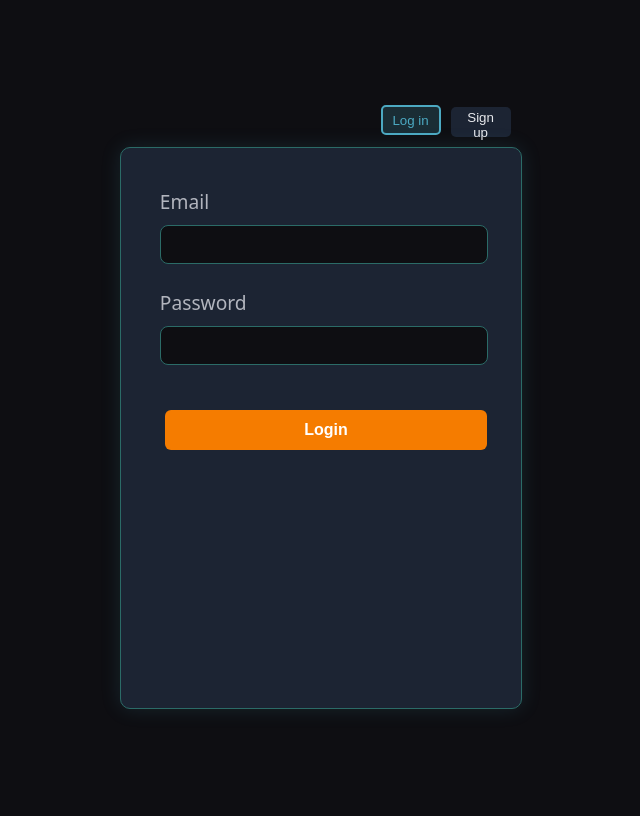
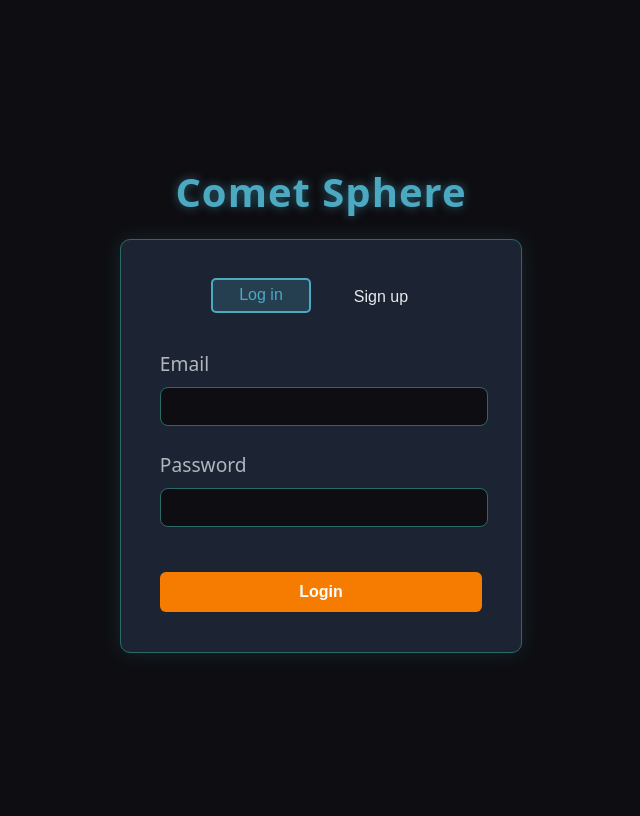
Before and after one commit to WajdiEl-Imtiyaz/web_asg, a PHP site: page /login.php in a window 1280 px wide. Shown: the whole page, without its empty margins (319-959 px from the left). Run offline with PHP 8.4, Linux system fonts and the light colour scheme.

Commit message:
Design changes to login page

```diff
--- a/login/login.css
+++ b/login/login.css
@@ -6,13 +6,22 @@ body {
   height: 100vh;
   background-color: #0e0e12;
   color: #ffffff;
-  font-family: system-ui, -apple-system, 'Segoe UI', Roboto, 'Helvetica Neue',
+  font-family: system-ui, -apple-system, "Segoe UI", Roboto, "Helvetica Neue",
     Arial;
+}
+
+.comet-sphere-title {
+  text-align: center;
+  font-size: 2.5rem;
+  font-weight: bold;
+  color: #4ca9c2;
+  margin-bottom: 20px;
+  text-shadow: 0 0 10px rgba(76, 169, 194, 0.5);
+  letter-spacing: 1px;
 }
 
 #login-form {
   width: 30%;
-  height: 60%;
   border-radius: 10px;
   box-shadow: 0px 0px 20px rgba(76, 169, 194, 0.15);
   display: flex;
@@ -75,7 +84,6 @@ body {
 #signup-btn {
   width: 85%;
   height: 40px;
-  margin-left: 10px;
   margin-top: 20px;
   border: none;
   border-radius: 6px;
@@ -94,22 +102,23 @@ body {
 }
 
 #login-dir-btn {
-  width: 30%;
+  width: 85%;
   display: flex;
-  justify-content: end;
-  gap: 10px;
+  justify-content: center;
+  gap: 20px;
   margin-bottom: 10px;
 }
 
 #login-dir-btn button {
-  width: 60px;
-  height: 30px;
+  width: 100px;
+  height: 35px;
   border-radius: 5px;
   border: 2px solid transparent;
   background-color: #1c2433;
   color: #e8e9ed;
   cursor: pointer;
   transition: all 0.3s ease;
+  font-size: 1rem;
 }
 
 #login-dir-btn button:hover {
--- a/login/login.php
+++ b/login/login.php
@@ -84,6 +84,49 @@
     <meta name="viewport" content="width=device-width, initial-scale=1.0">
     <title>Login Page</title>
     <link rel="stylesheet" href="login.css">
+    <style>
+        .comet-sphere-title {
+            text-align: center;
+            font-size: 2.5rem;
+            font-weight: bold;
+            color: #4ca9c2;
+            margin-bottom: 20px;
+            text-shadow: 0 0 10px rgba(76, 169, 194, 0.5);
+            letter-spacing: 1px;
+        }
+
+        #login-dir-btn {
+            width: 85%;
+            display: flex;
+            justify-content: center;
+            gap: 20px;
+            margin-bottom: 10px;
+        }
+
+        #login-dir-btn button {
+            width: 100px;
+            height: 35px;
+            border-radius: 5px;
+            border: 2px solid transparent;
+            background-color: #1c2433;
+            color: #e8e9ed;
+            cursor: pointer;
+            transition: all 0.3s ease;
+            font-size: 1rem;
+        }
+
+        #login-dir-btn button:hover {
+            border-color: #4ca9c2;
+            color: #4ca9c2;
+        }
+
+        #login-dir-btn button.active {
+            background-color: rgba(76, 169, 194, 0.2);
+            color: #4ca9c2;
+            border: 2px solid #4ca9c2;
+            transform: translateY(-2px);
+        }
+    </style>
     <script>
         // Prevent form resubmission on page refresh/back
         if (window.history.replaceState) {
@@ -105,11 +148,15 @@
 </head>
 
 <body>
-    <div id="login-dir-btn">
-        <button type="button" id="show-login-btn" class="active">Log in</button>
-        <button type="button" id="show-signup-btn">Sign up</button>
-    </div>
+    <div class="comet-sphere-title">Comet Sphere</div>
+
     <form method="POST" id="login-form">
+        <!-- Login/Sign Up buttons inside the form -->
+        <div id="login-dir-btn">
+            <button type="button" id="show-login-btn" class="active">Log in</button>
+            <button type="button" id="show-signup-btn">Sign up</button>
+        </div>
+
         <div id="email-field">
             <label for="email">Email</label>
             <input type="email" id="email" name="email" value="<?php echo isset($email) ? htmlspecialchars($email) : ''; ?>" required>
```
